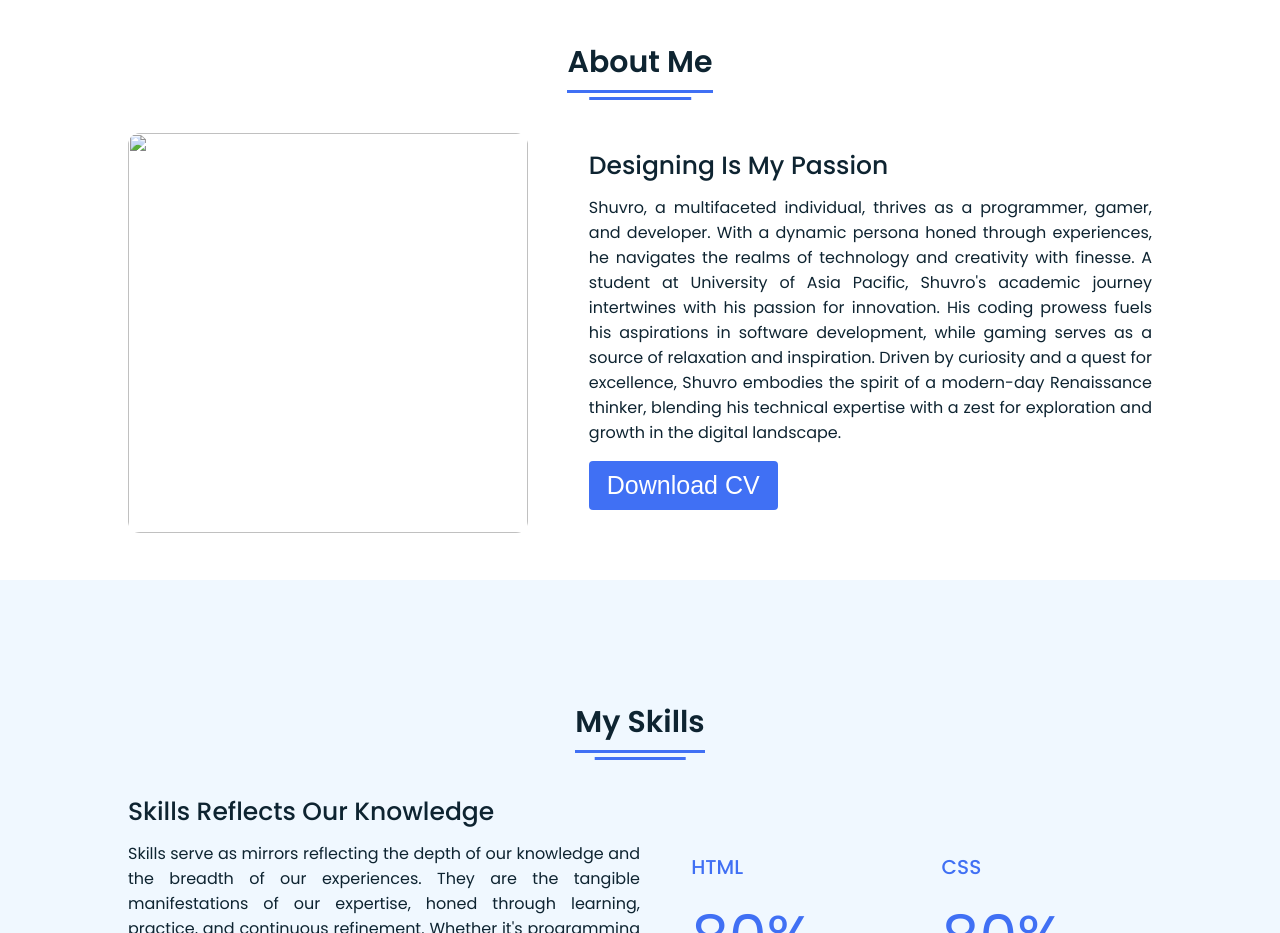
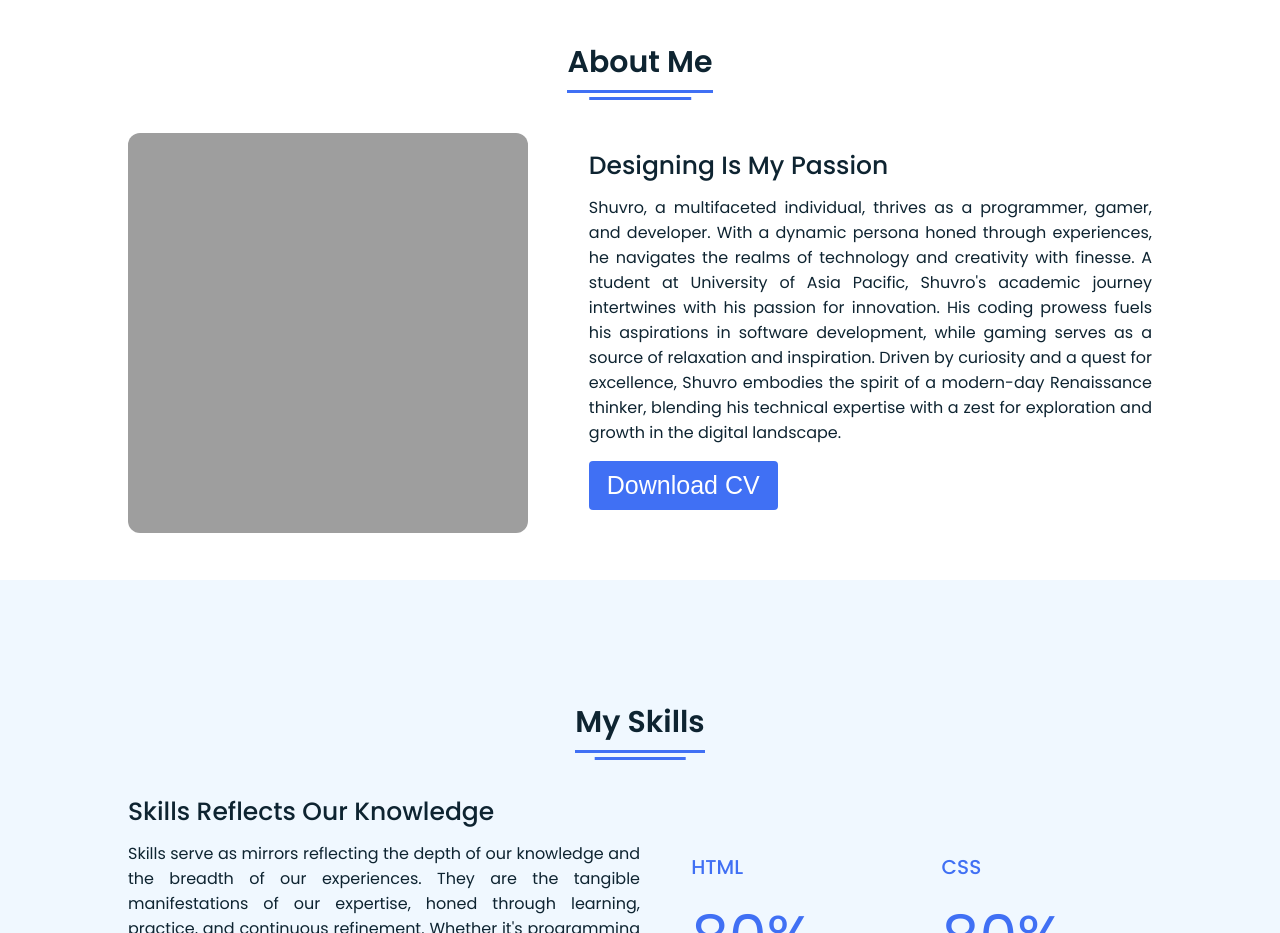
Before and after one commit to ShuvroScripter/Tridip, a plain HTML site: page index.html in a window 1280 px wide. Shown: the part 840-1773 px from the top of the page. Drawn offline with Linux system fonts and the light colour scheme; the site is published under a folder, as on GitHub Pages, so addresses that start at the root find nothing.

Commit message:
Update index.html

```diff
--- a/index.html
+++ b/index.html
@@ -62,7 +62,7 @@
         <div class="title"><span>About Me</span></div>
         <div class="about-details">
           <div class="left">
-            <img src="/Images/about1.jpg" alt="" />
+            <img src="./Images/about1.jpg" alt="" />
           </div>
           <div class="right">
             <div class="topic">Designing Is My Passion</div>
```
